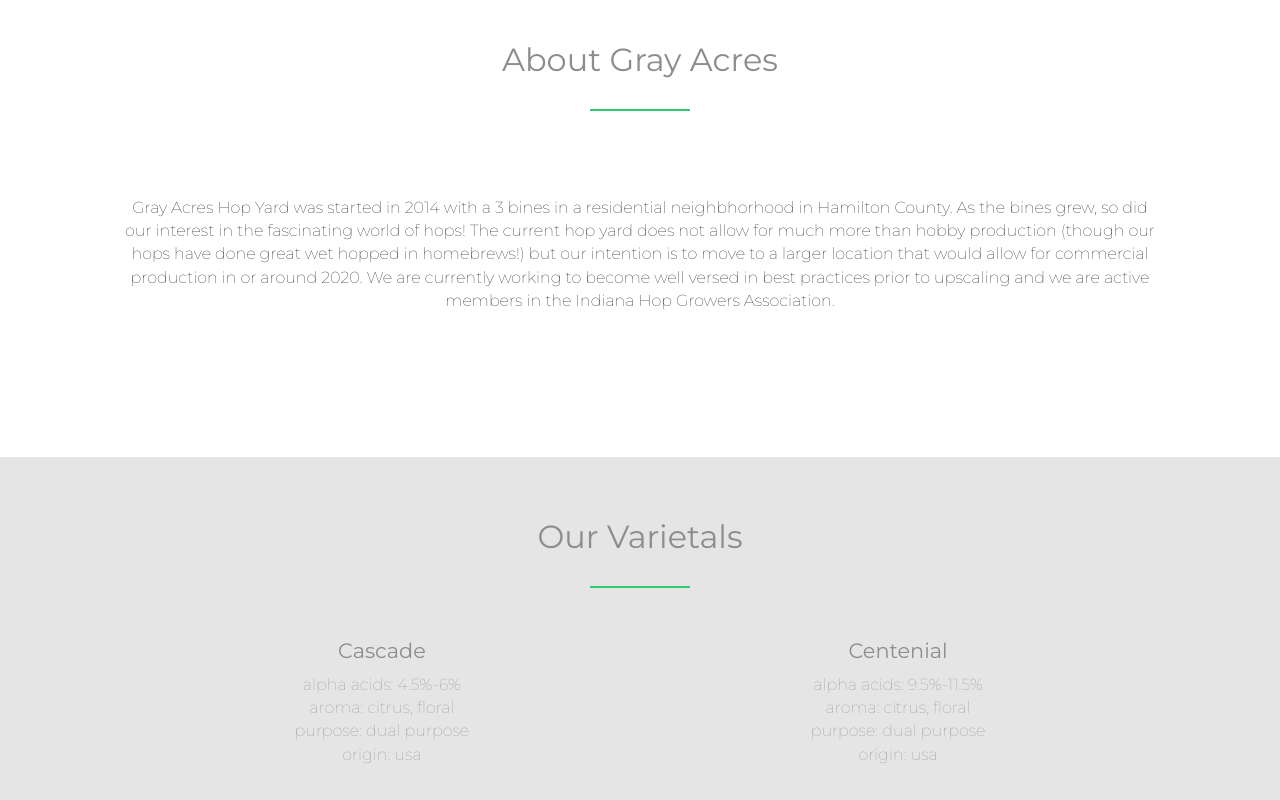
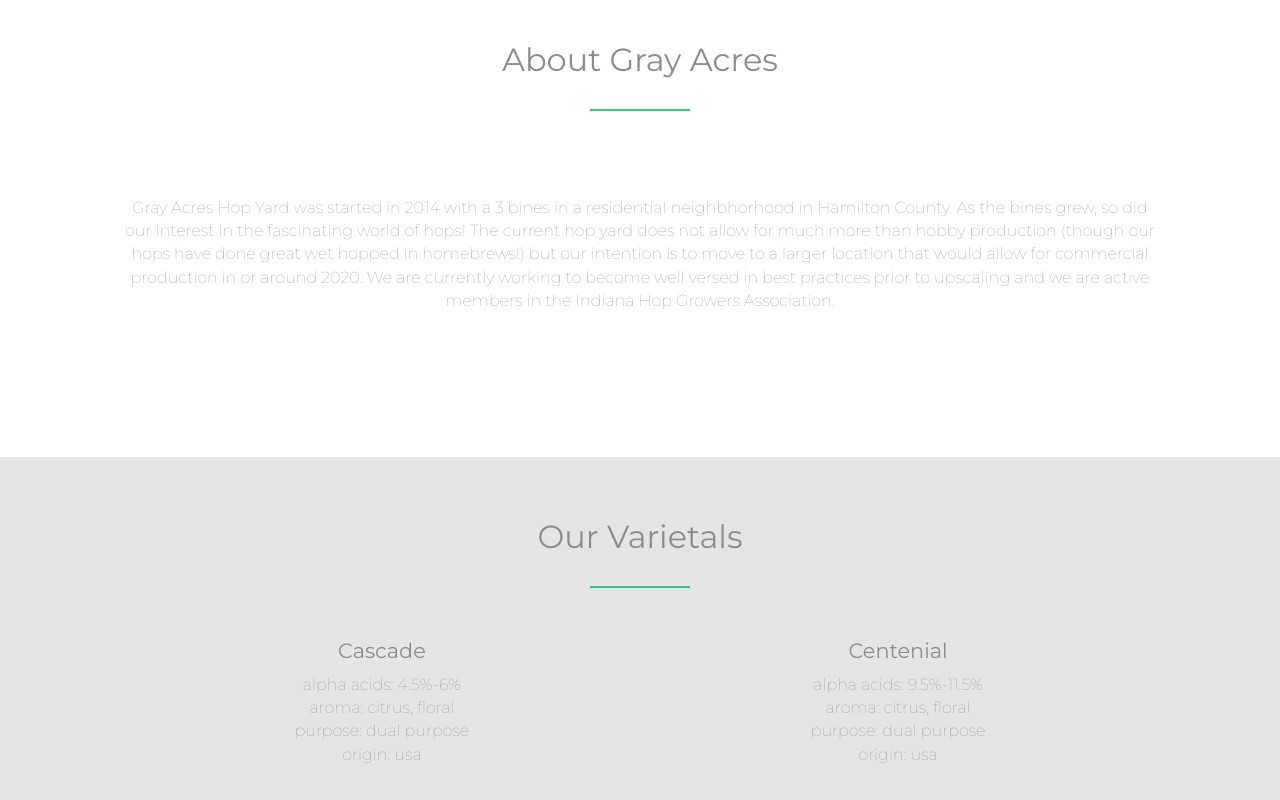
Before and after one commit to bethanyoestrich/grayacres, a plain HTML site: page index.html in a window 1280 px wide. Shown: the part 820-1620 px from the top of the page. Drawn offline with Linux system fonts and the light colour scheme.

Commit message:
commit before pull request

```diff
--- a/hops-index.css
+++ b/hops-index.css
@@ -61,6 +61,7 @@
     font-size:100%;
     margin: 25px;
     text-align: center;
+    color: #8d8d8d;
 }
 
 .long-text{
```
